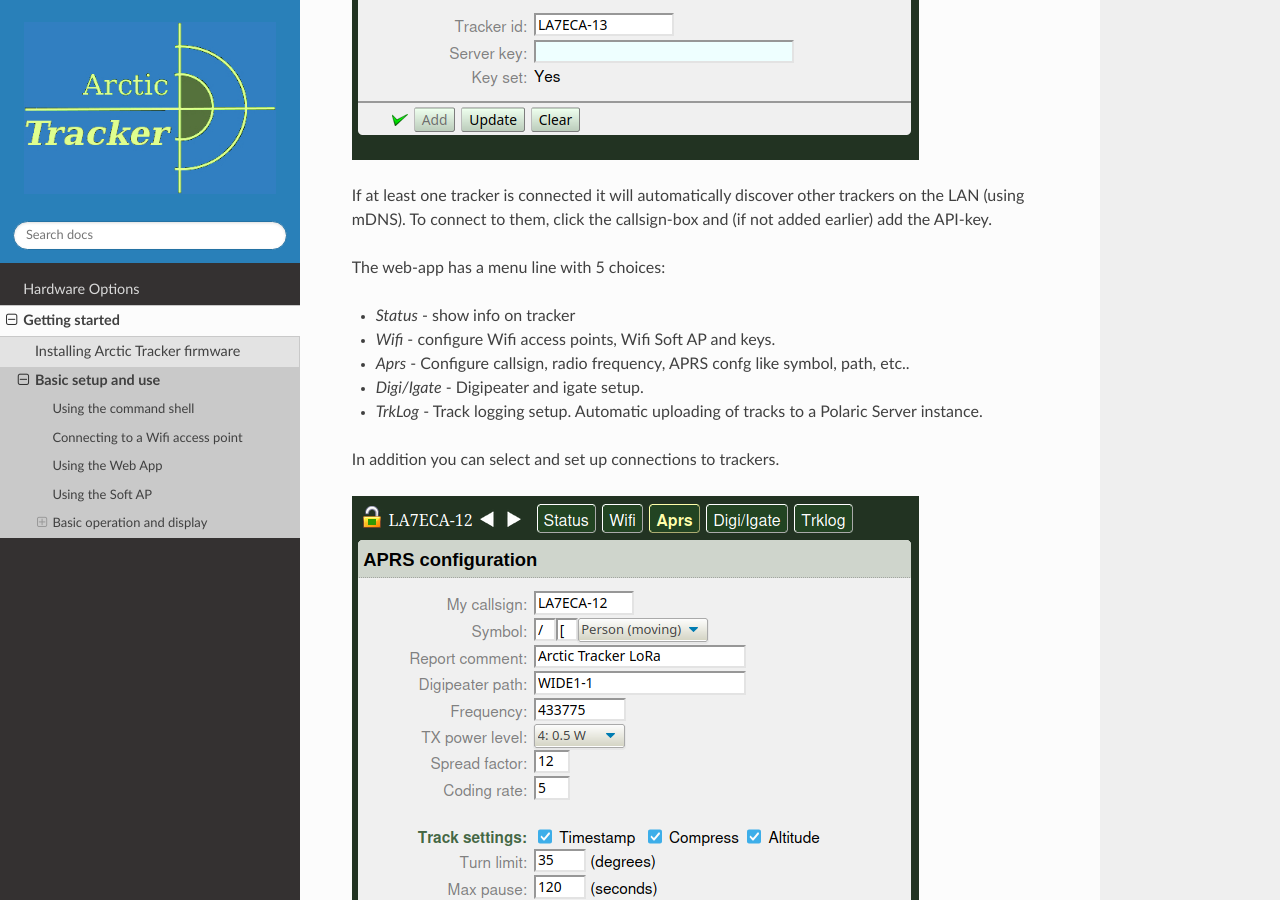
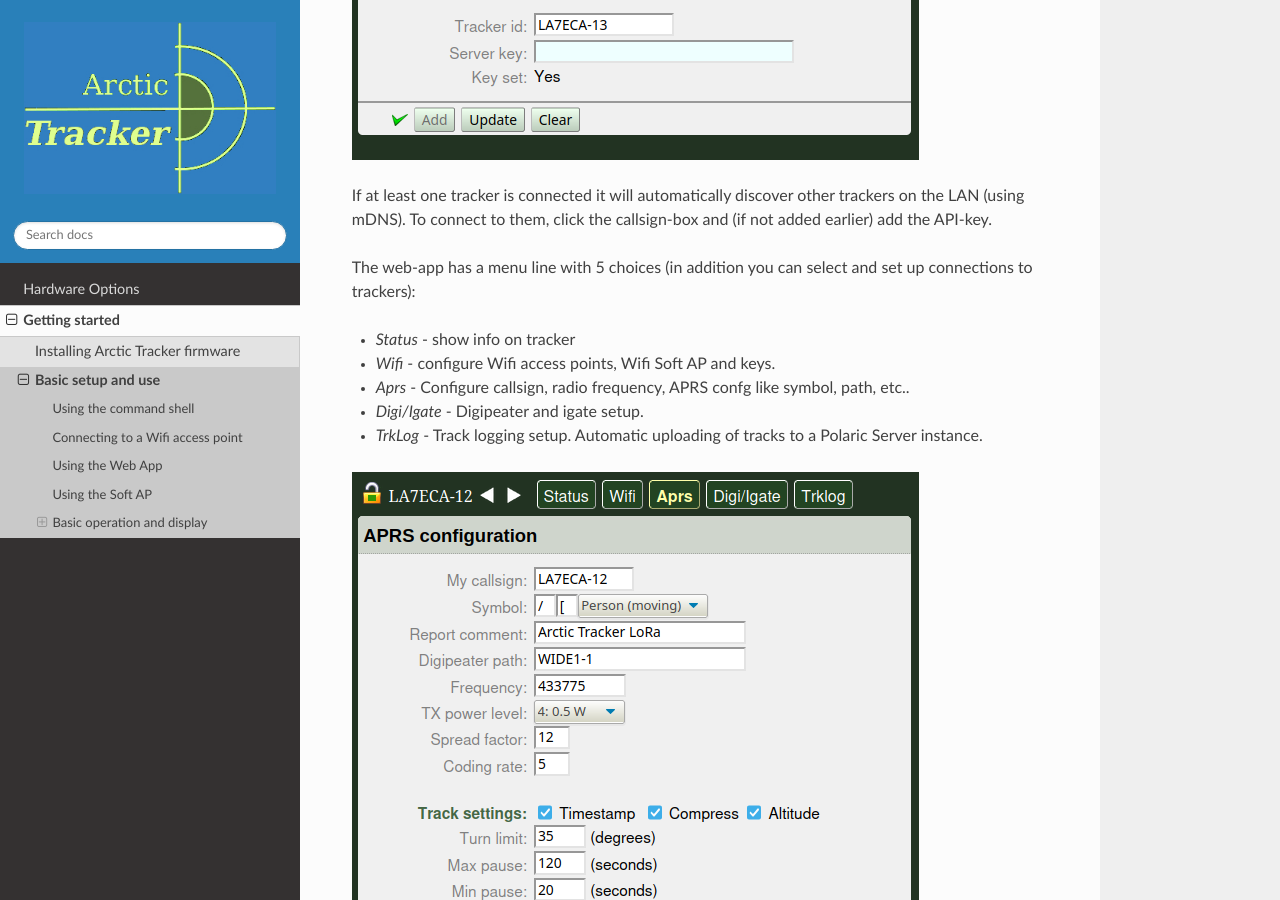
Before and after one commit to Hamlabs/ArcticTracker-docs, a Sphinx documentation site: the page built from docs/setup.rst, in a window 1280 px wide and 900 px high, scrolled down 2430 px. Built offline with Sphinx 7.4.7 and the Read the Docs theme 3.1.0, drawn with Linux system fonts in a browser that asks for light colours; pages that are not in the unit, such as notebooks, are missing from menus.

```diff
--- a/docs/setup.rst
+++ b/docs/setup.rst
@@ -38,15 +38,13 @@ If the callsign-box does not turn green there may be two reasons: 1: The API key
 
 If at least one tracker is connected it will automatically discover other trackers on the LAN (using mDNS). To connect to them, click the callsign-box and (if not added earlier) add the API-key.
 
-The web-app has a menu line with 5 choices:
+The web-app has a menu line with 5 choices (in addition you can select and set up connections to trackers):
 
 * *Status* - show info on tracker
 * *Wifi* - configure Wifi access points, Wifi Soft AP and keys.
 * *Aprs* - Configure callsign, radio frequency, APRS confg like symbol, path, etc..
 * *Digi/Igate* - Digipeater and igate setup.
 * *TrkLog* - Track logging setup. Automatic uploading of tracks to a Polaric Server instance.
-
-In addition you can select and set up connections to trackers.
 
 .. image:: img/webapp.2.png
 
```
